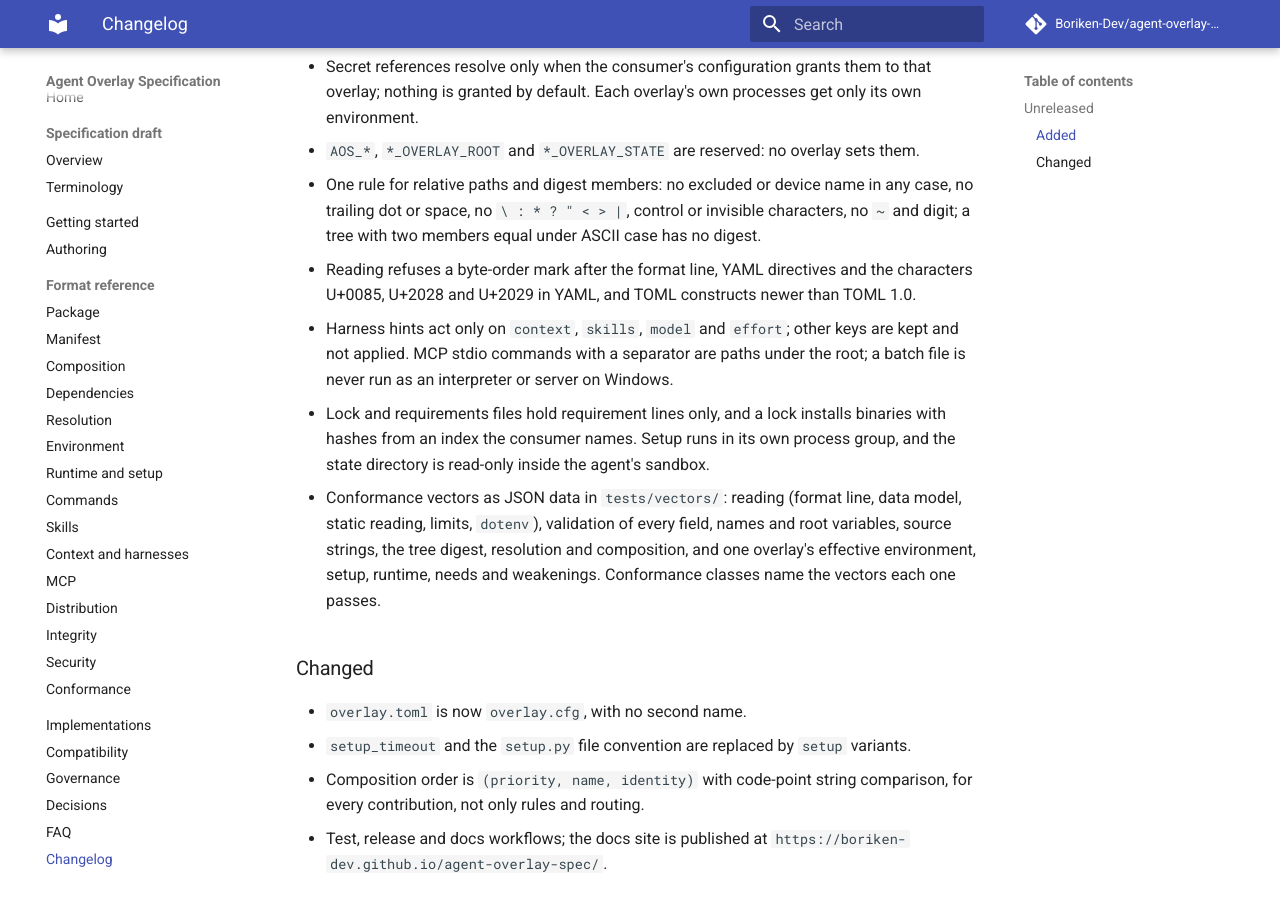
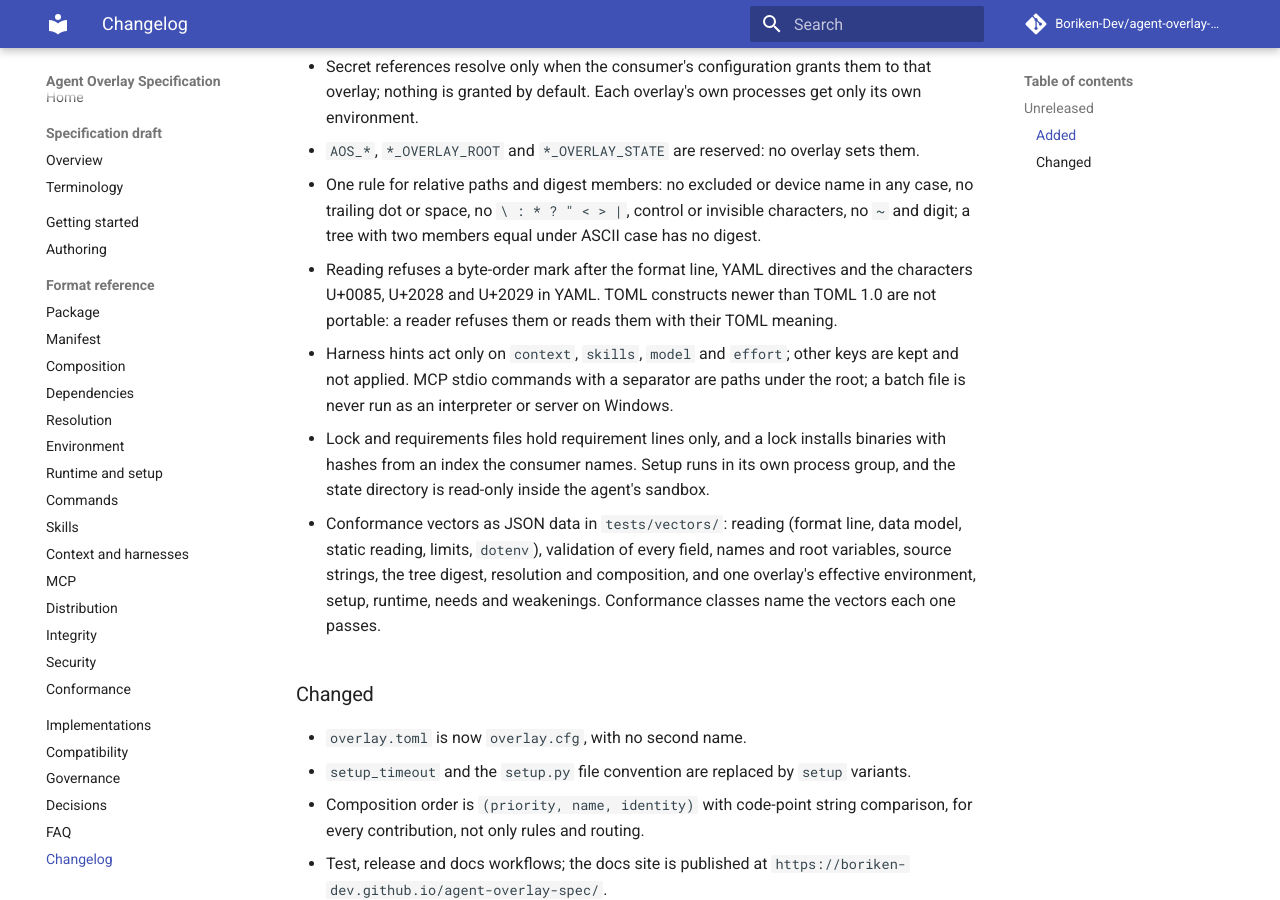
Before and after one commit to Boriken-Dev/agent-overlay-spec, an MkDocs documentation site: the page built from docs/changelog.md, in a window 1280 px wide and 900 px high, scrolled down 1474 px. Built offline with MkDocs 1.6.1 and Material for MkDocs 9.7.7, drawn with Linux system fonts in a browser that asks for light colours; comment, search, counter and statistics services are not loaded.

Commit message:
fix: TOML constructs newer than 1.0 may be read or refused, as current TOML libraries read them

```diff
--- a/CHANGELOG.md
+++ b/CHANGELOG.md
@@ -55,7 +55,8 @@ The first edition, `0.1.0-draft`, a development draft open for review.
   trailing dot or space, no `\ : * ? " < > |`, control or invisible characters, no `~` and digit;
   a tree with two members equal under ASCII case has no digest.
 - Reading refuses a byte-order mark after the format line, YAML directives and the characters
-  U+0085, U+2028 and U+2029 in YAML, and TOML constructs newer than TOML 1.0.
+  U+0085, U+2028 and U+2029 in YAML. TOML constructs newer than TOML 1.0 are not portable: a reader
+  refuses them or reads them with their TOML meaning.
 - Harness hints act only on `context`, `skills`, `model` and `effort`; other keys are kept and not
   applied. MCP stdio commands with a separator are paths under the root; a batch file is never run
   as an interpreter or server on Windows.
```
Also changed, not shown: spec/v0/conformance.md (+2 -1 lines), spec/v0/manifest.md (+1 -1 lines), 2 other files.
